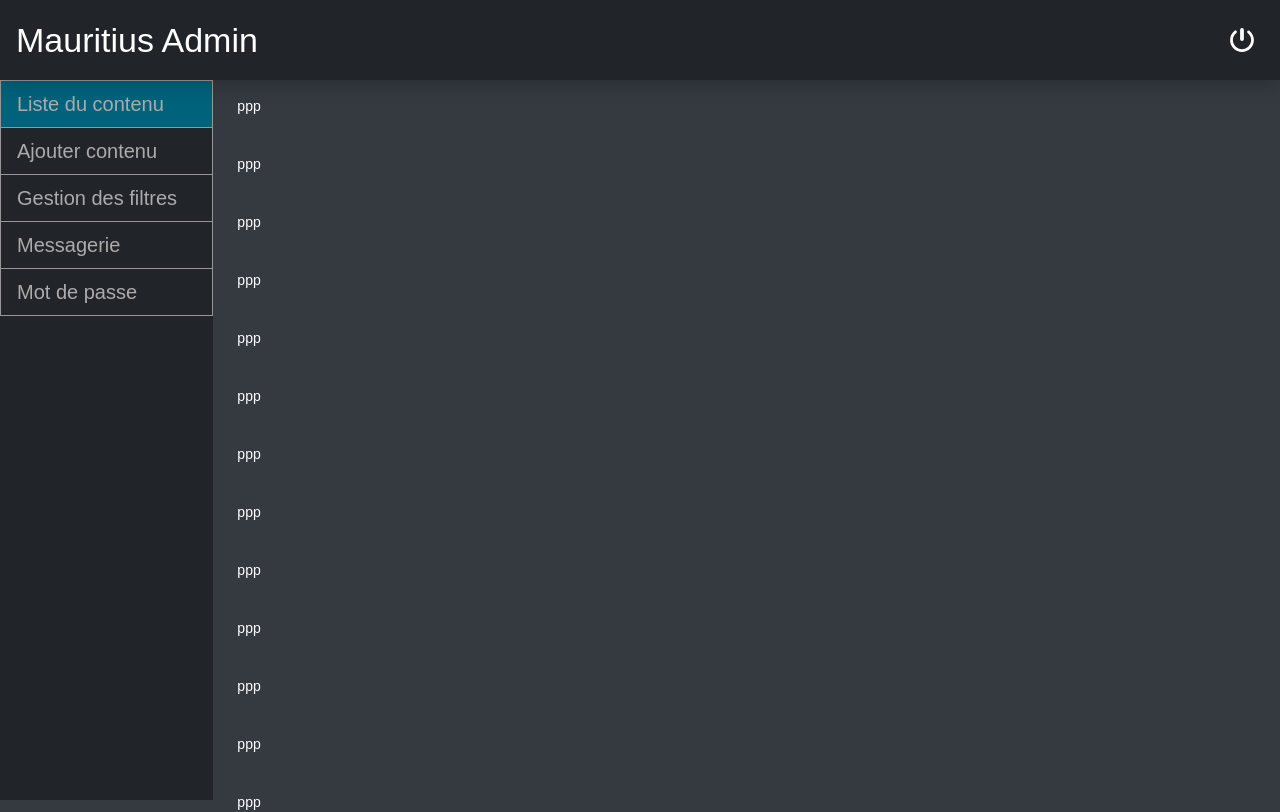
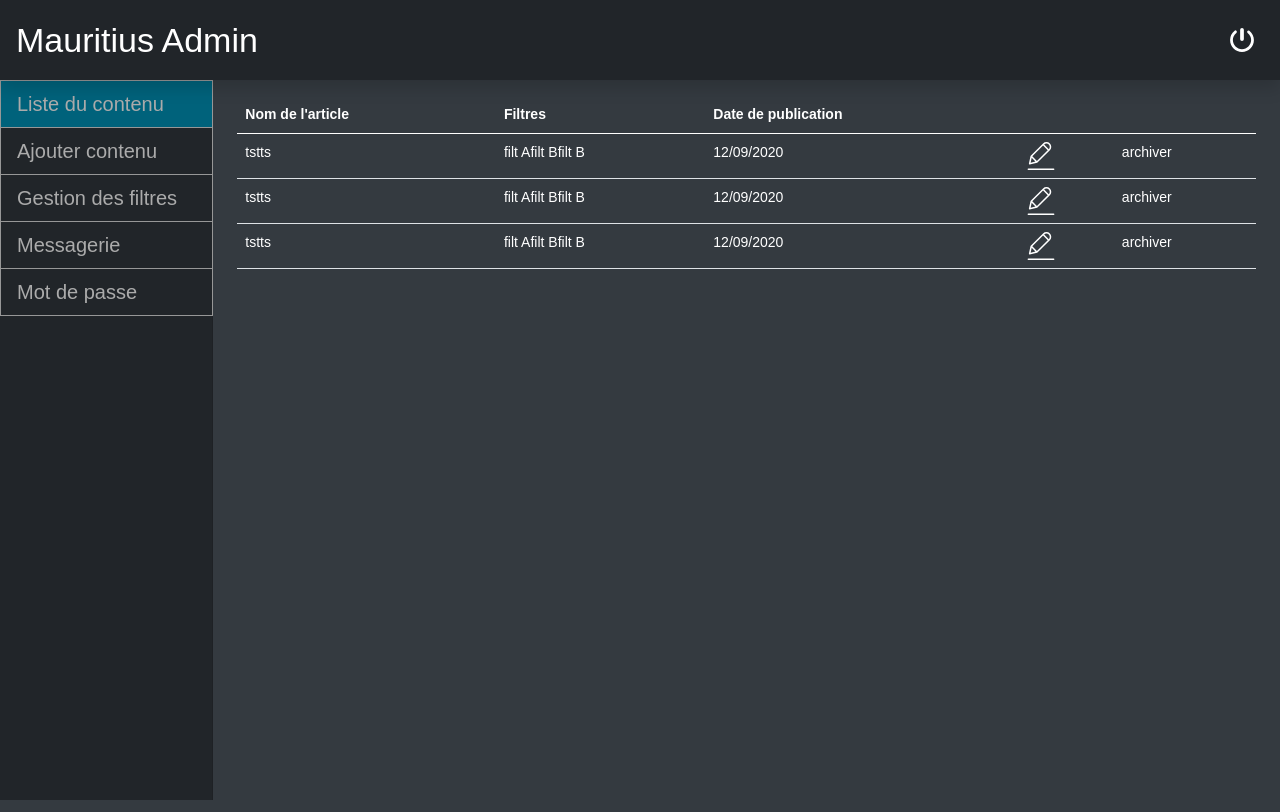
Before and after one commit to jcboy/Mauritius, a React (Create React App) app in the folder client/: page /admin/contentlist in a window 1280 px wide. Shown: the top 812 px of the page. Built offline with nearby package versions, Linux system fonts and the light colour scheme; a web font is replaced by a local one.

Commit message:
admin liste d'article

```diff
--- a/client/src/admin/dashboard/contentListe/ContentList.js
+++ b/client/src/admin/dashboard/contentListe/ContentList.js
@@ -1,32 +1,43 @@
-import React from 'react';
+import React, {useEffect, useState} from 'react'
 
 import {Sidebar} from "../../common/Sidebar";
+import IconUpdate from "./IconUpdate";
+import IconOff from "../../common/IconOff";
+
 
 export const ContentList = () => {
+    const [articles, setArticles] = useState([{id:33, title:"tstts", filters:['filt A', 'filt B',  'filt B'], date: '12/09/2020'},{id:33, title:"tstts", filters:['filt A', 'filt B',  'filt B'], date: '12/09/2020'},{id:33, title:"tstts", filters:['filt A', 'filt B',  'filt B'], date: '12/09/2020'}]);
+
+
     return (
         <div className="container-fluid">
             <div className="row">
                 <Sidebar />
                 <main className="col-md-9 ml-sm-auto col-lg-10 pt-3 px-4">
 
-                    <p>ppp</p><br/>
-                    <p>ppp</p><br/>
-                    <p>ppp</p><br/>
-                    <p>ppp</p><br/>
-                    <p>ppp</p><br/>
-                    <p>ppp</p><br/>
-                    <p>ppp</p><br/>
-                    <p>ppp</p><br/>
-                    <p>ppp</p><br/>
-                    <p>ppp</p><br/>
-                    <p>ppp</p><br/>
-                    <p>ppp</p><br/>
-                    <p>ppp</p><br/>
-                    <p>ppp</p><br/>
-                    <p>ppp</p><br/>
-                    <p>ppp</p><br/>
-                    <p>ppp</p><br/>
-                    <p>ppp</p><br/>
+                    <table className="table white">
+                        <thead>
+                        <tr>
+                            <th scope="col">Nom de l'article</th>
+                            <th scope="col">Filtres</th>
+                            <th scope="col">Date de publication</th>
+                            <th>&nbsp;</th>
+                            <th>&nbsp;</th>
+                        </tr>
+                        </thead>
+                        <tbody>
+                        {articles.map((article)=>{
+                            return <tr key={article.id}>
+                                <td scope="row">{article.title}</td>
+                                <td>{article.filters}</td>
+                                <td>{article.date}</td>
+                                <td className="icon " ><IconUpdate/></td>
+                                <td className="icon" >archiver</td>
+                            </tr>
+                        })}
+
+                        </tbody>
+                    </table>
                 </main>
             </div>
         </div>
--- /dev/null
+++ b/client/src/admin/dashboard/contentListe/IconUpdate.js
@@ -0,0 +1,19 @@
+import React from "react";
+
+function IconUpdate() {
+    return (
+        <svg
+            xmlns="http://www.w3.org/2000/svg"
+            x="0"
+            y="0"
+            enableBackground="new 0 0 386.615 386.615"
+            version="1.1"
+            viewBox="0 0 386.615 386.615"
+            xmlSpace="preserve"
+        >
+            <path fill="#ffffff" d="M36.573 309.292h2.09l100.833-21.943a9.924 9.924 0 005.224-2.612l170.84-170.841a65.833 65.833 0 0019.331-47.02 67.916 67.916 0 00-19.331-47.543A65.825 65.825 0 00268.54.003a64.262 64.262 0 00-47.02 19.853L51.201 190.696a9.404 9.404 0 00-3.135 4.702L26.124 296.231a11.493 11.493 0 003.135 9.927 10.45 10.45 0 007.314 3.134zM268.54 20.901c25.103-.002 45.454 20.347 45.456 45.45l-.003.525a43.886 43.886 0 01-13.061 31.869l-64.261-64.784a44.93 44.93 0 0131.869-13.06zm-46.498 28.212l64.261 64.261-148.898 148.375-64.261-63.739L222.042 49.113zM64.785 218.909l51.722 51.722-66.351 14.629 14.629-66.351zM368.328 365.717H18.287c-5.771 0-10.449 4.678-10.449 10.449s4.678 10.449 10.449 10.449h350.041c5.771 0 10.449-4.678 10.449-10.449s-4.678-10.449-10.449-10.449z"></path>
+        </svg>
+    );
+}
+
+export default IconUpdate;
--- a/client/src/admin/styles/admin.css
+++ b/client/src/admin/styles/admin.css
@@ -30,7 +30,7 @@ html, body { height: 100%;}
         margin-left: auto !important;
     }
 }
-
+.admin_main .icon svg{color:white;width: 28px;}
 /* === SIDEBAR === */
 .sidebar {position: fixed; top: 0; bottom: 0; left: 0; z-index: 100; padding: 80px 0 48px 0; box-shadow: inset -1px 0 0 rgba(0, 0, 0, .1); background-color: #212529;}
 .sidebar-sticky {position: -webkit-sticky; position: sticky; top: 80px; height: calc(100vh - 80px); padding-top: 0; overflow-x: hidden; overflow-y: auto;}
```
Also changed, not shown: client/src/pages/admin-list/Adminlist.css (deleted, +0 -7 lines), client/src/pages/admin-list/Adminlist.js (deleted, +0 -77 lines).
